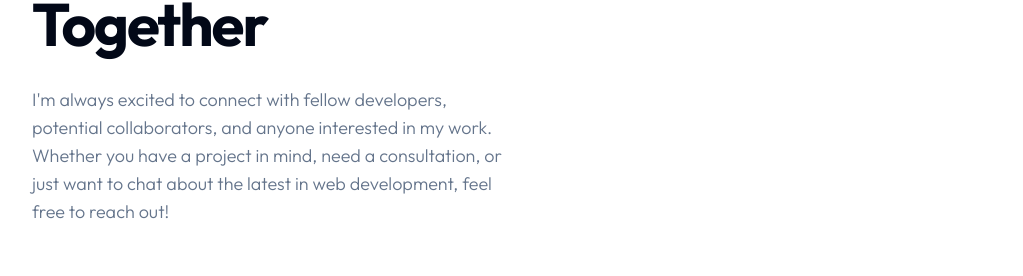
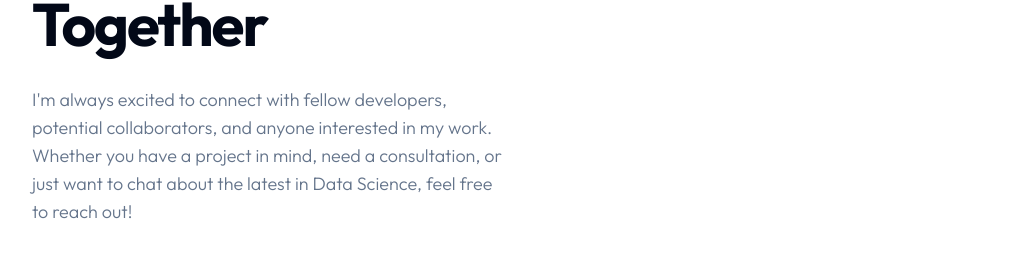
Before and after one commit to DaniSajid/daniyal-sajid-portfolio, a Next.js app: page /contact in a window 1280 px wide. Shown: the part 262-538 px from the top of the page, without its empty margins (128-1151 px from the left). Built offline with nearby package versions, Linux system fonts and the light colour scheme.

Commit message:
Cv Update

```diff
--- a/app/contact/page.jsx
+++ b/app/contact/page.jsx
@@ -13,11 +13,12 @@ const Contact = () => {
               <span className="w-[30px] h-[2px] bg-primary"></span>
               Say Hello 👋🏾
             </div>
-                        <h1 className="h1 max-w-md mb-8">
-                            Let&apos;s Work Together
-                        </h1>
+            <h1 className="h1 max-w-md mb-8">Let&apos;s Work Together</h1>
             <p className="subtitle max-w-[480px]">
-                            I&apos;m always excited to connect with fellow developers, potential collaborators, and anyone interested in my work. Whether you have a project in mind, need a consultation, or just want to chat about the latest in web development, feel free to reach out!
+              I&apos;m always excited to connect with fellow developers,
+              potential collaborators, and anyone interested in my work. Whether
+              you have a project in mind, need a consultation, or just want to
+              chat about the latest in Data Science, feel free to reach out!
             </p>
           </div>
           {/* Illustration */}
```
Also changed, not shown: 1 other file (tests, documents, lock files or other folders). Lines whose indentation alone changed are shown as unchanged.
